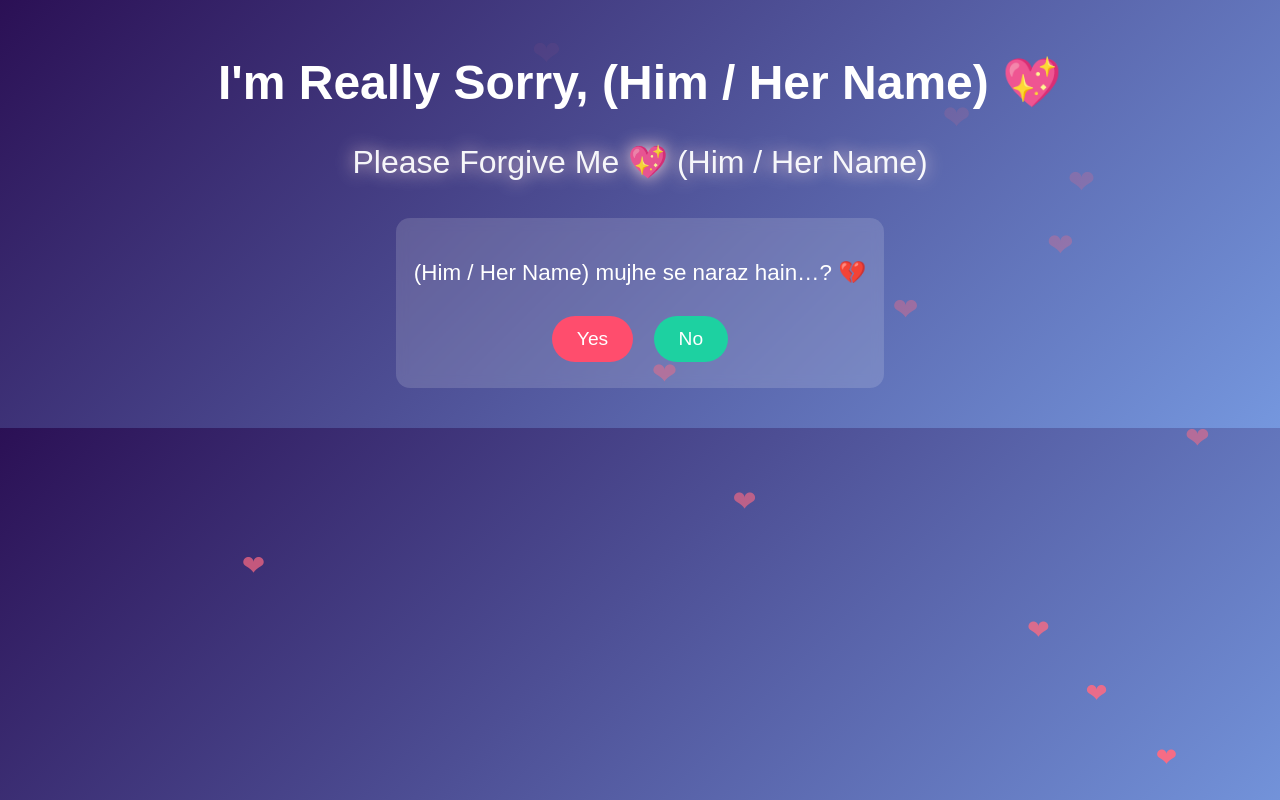
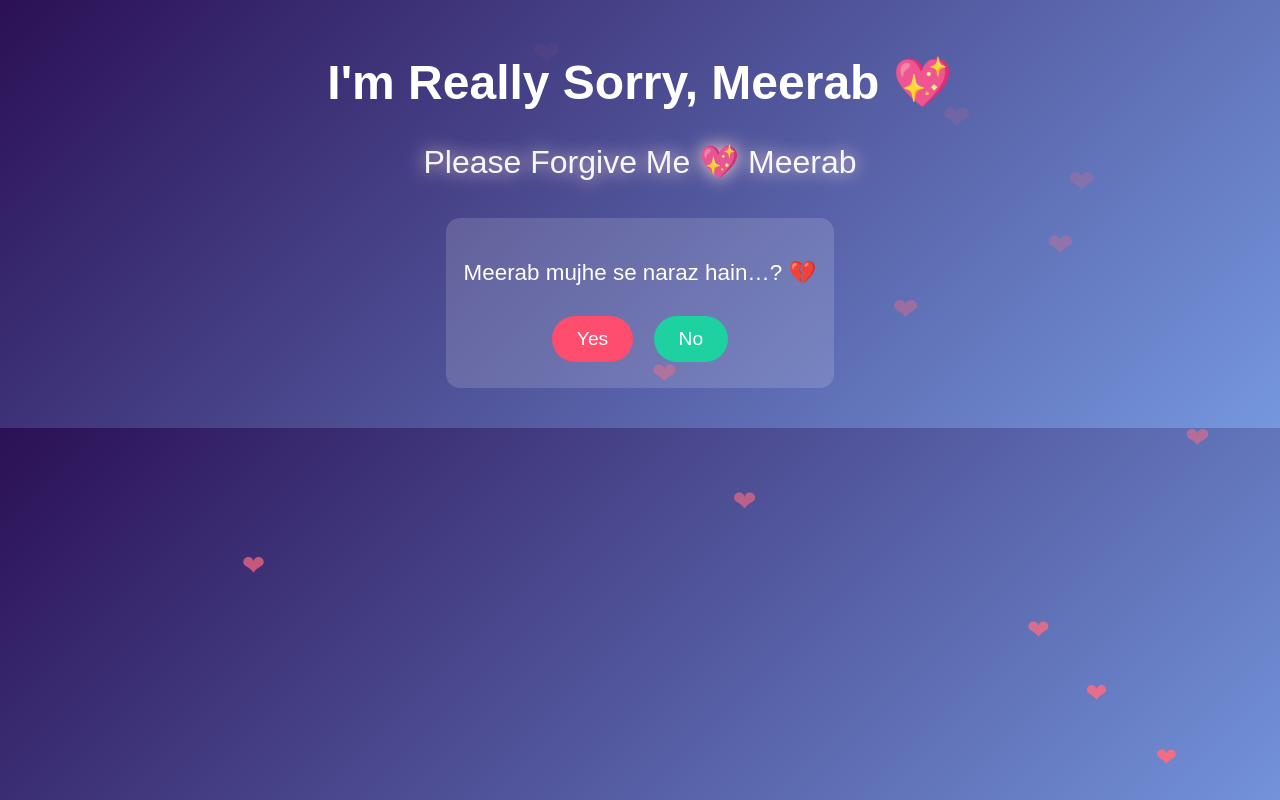
Before and after one commit to rjarslan458/Arslan.github.io, a plain HTML site: page index.html in a window 1280 px wide. Drawn offline with Linux system fonts and the light colour scheme.

Commit message:
Update index.html

```diff
--- a/index.html
+++ b/index.html
@@ -3,7 +3,7 @@
 <head>
 <meta charset="UTF-8">
 <meta name="viewport" content="width=device-width, initial-scale=1.0">
-<title>Sorry (Him / Her Name)</title>
+<title>Sorry Meerab</title>
 <style>
 body {
   margin: 0;
@@ -79,28 +79,29 @@ body {
 <body>
 
 <div class="container">
-  <h1 class="title">I'm Really Sorry, (Him / Her Name) 💖</h1>
+  <h1 class="title">I'm Really Sorry, Meerab 💖</h1>
 
-  <div class="floating-text" id="sorryText">Sorry 💗 (Him / Her Name)</div>
+  <div class="floating-text" id="sorryText">Sorry 💗 Meerab</div>
 
   <div class="question-box" id="questionBox">
-    <p style="font-size:1.4rem;" id="questionText">(Him / Her Name) mujhe se naraz hain…? 💔</p>
+    <p style="font-size:1.4rem;" id="questionText">Meerab mujhe se naraz hain…? 💔</p>
     <button class="btn yes" id="yesBtn">Yes</button>
     <button class="btn no" id="noBtn">No</button>
   </div>
 
   <div class="final-text" id="finalMsg">
-    Mujhe pata tha, (Him / Her Name), mujhe maaf kar do gy ❤️🥺
+    Mujhe pata tha, Meerab, ap mujhe maaf kar dain gi… Masoom hain ap bohat zyada ❤️🥺
   </div>
 </div>
 
 <script>
+// Floating romantic words
 const words = [
-  "Sorry 💗 (Him / Her Name)",
-  "Please Forgive Me 💖 (Him / Her Name)",
-  "You Mean A Lot To Me ❤️ (Him / Her Name)",
-  "You're Very Special ✨ (Him / Her Name)",
-  "I'm Really Sorry 💞 (Him / Her Name)"
+  "Sorry 💗 Meerab",
+  "Please Forgive Me 💖 Meerab",
+  "You Mean A Lot To Me ❤️ Meerab",
+  "You're Very Special ✨ Meerab",
+  "I'm Really Sorry 💞 Meerab"
 ];
 let w = 0;
 setInterval(() => {
@@ -108,6 +109,7 @@ setInterval(() => {
   w = (w + 1) % words.length;
 }, 2000);
 
+// Stepwise messages
 let step = 0;
 const yesBtn = document.getElementById("yesBtn");
 const noBtn = document.getElementById("noBtn");
@@ -118,9 +120,10 @@ const finalMsg = document.getElementById("finalMsg");
 const noOriginalTop = noBtn.offsetTop;
 const noOriginalLeft = noBtn.offsetLeft;
 
+// Step 1 YES
 yesBtn.addEventListener("click", () => {
   if(step === 0){
-    questionText.innerText = "Man jao na… next time promise nahi ho ga 😢❤️";
+    questionText.innerText = "Man jao na… next time promise nahi karunga 😢❤️";
 
     yesBtn.style.display = "none";
     const okBtn = document.createElement("button");
@@ -141,13 +144,14 @@ yesBtn.addEventListener("click", () => {
 
     noBtn.addEventListener("click", () => {
       if(step === 1){
-        questionText.innerText = "Pakka pakka promise… ab kabhi hurt nahi kro ga  ❤️✨\nPlz man jao 😢";
+        questionText.innerText = "Pakka pakka promise… ab kabhi hurt nahi karunga ❤️✨\nPlz man jao 😢";
         step = 2;
       }
     });
   }
 });
 
+// Step 3 NO runaway
 noBtn.addEventListener("click", () => {
   if(step === 2){
     noBtn.style.position = "absolute";
@@ -156,6 +160,7 @@ noBtn.addEventListener("click", () => {
   }
 });
 
+// Step 1 NO → final
 noBtn.addEventListener("click", () => {
   if(step === 0){
     finalMsg.style.display = "block";
@@ -166,6 +171,7 @@ noBtn.addEventListener("click", () => {
   }
 });
 
+// Floating hearts
 setInterval(() => {
   let heart = document.createElement('div');
   heart.classList.add('heart');
```
